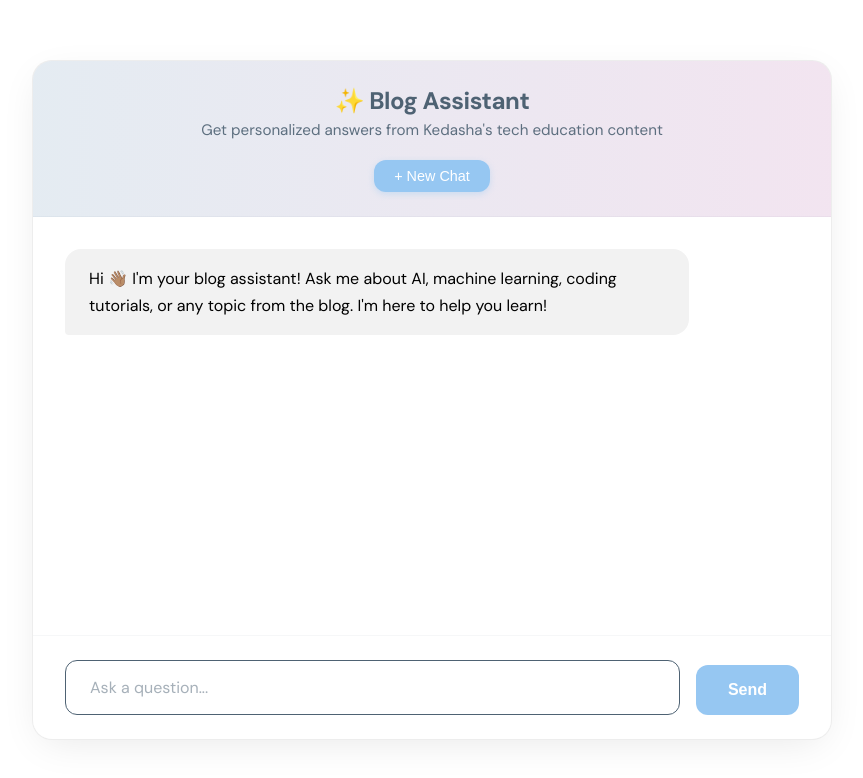
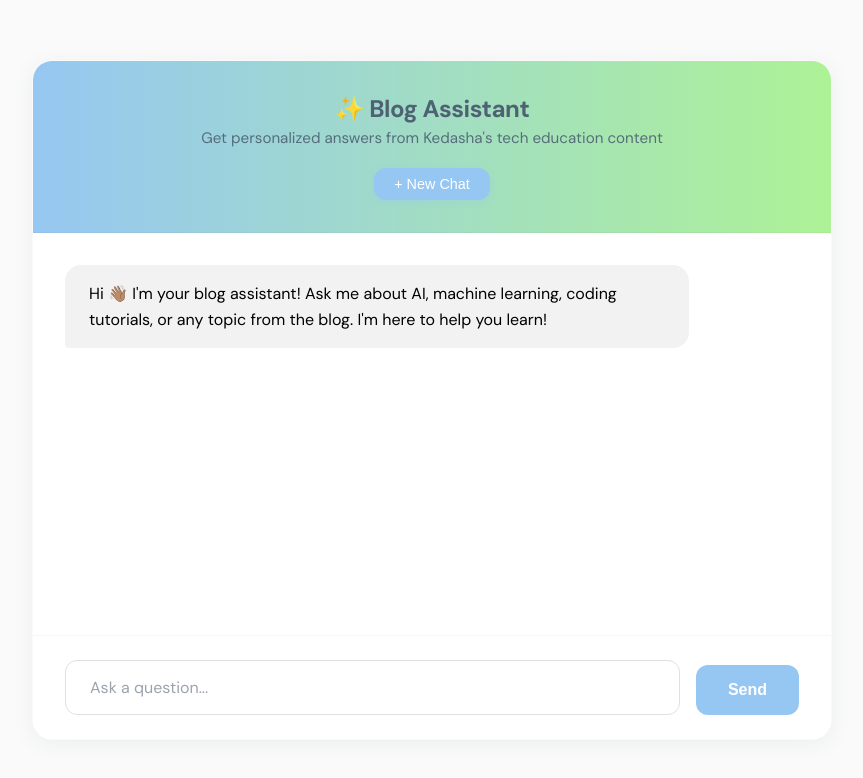
Before and after one commit to mongodb-developer/LangGraph.js-MongoDB-Example, a plain HTML site: page public/index.html in a window 1280 px wide. Shown: the whole page, without its empty margins (208-1071 px from the left). Drawn offline with nearby package versions, Linux system fonts and the light colour scheme.

Commit message:
Update chat interface styles for improved aesthetics and user experience

```diff
--- a/public/index.html
+++ b/public/index.html
@@ -33,7 +33,7 @@
 
     body {
       font-family: 'DM Sans', 'Inter', sans-serif;
-      background-color: #ffffff;
+      background-color: #fafafa;
       min-height: 100vh;
       display: flex;
       justify-content: center;
@@ -46,9 +46,9 @@
     .chat-container {
       width: 100%;
       max-width: 800px;
-      background: var(--bg-warm-gray);
+      background: var(--white);
       border-radius: var(--radius-lg);
-      box-shadow: 0 10px 40px -10px rgba(0,0,0,0.1);
+      box-shadow: 0 4px 20px rgba(78, 98, 115, 0.08);
       overflow: hidden;
       display: flex;
       flex-direction: column;
@@ -58,8 +58,8 @@
 
     /* Header */
     .chat-header {
-      background: linear-gradient(90deg, rgba(150, 199, 242, 0.15) 0%, rgba(243, 150, 229, 0.15) 100%);
-      padding: 24px 32px;
+      background: linear-gradient(90deg, #96c7f2 0%, #adf296 100%);
+      padding: 32px;
       position: relative;
       border-bottom: 1px solid rgba(78, 98, 115, 0.05);
       display: flex;
@@ -114,7 +114,7 @@
       padding: 32px;
       display: flex;
       flex-direction: column;
-      gap: 24px;
+      gap: 20px;
       background: #ffffff;
     }
 
@@ -135,7 +135,7 @@
       max-width: 85%;
       padding: 16px 24px;
       border-radius: var(--radius-md);
-      line-height: 1.7;
+      line-height: 1.6;
       font-size: 1rem;
       animation: fadeIn 0.3s ease-out;
       position: relative;
@@ -148,7 +148,7 @@
 
     /* User Message */
     .message.user {
-      background-color: rgba(150, 199, 242, 0.2);
+      background-color: rgba(150, 199, 242, 0.25);
       color: var(--slate-blue);
       align-self: flex-end;
       border-bottom-right-radius: 4px;
@@ -194,7 +194,7 @@
     .chat-input {
       flex: 1;
       padding: 16px 24px;
-      border: 1px solid var(--slate-blue);
+      border: 1px solid #e0e0e0;
       border-radius: var(--radius-sm);
       font-family: inherit;
       font-size: 1rem;
@@ -205,12 +205,12 @@
     }
 
     .chat-input:focus {
-      border-color: var(--sky-blue);
-      box-shadow: 0 0 0 4px rgba(150, 199, 242, 0.1);
+      border: 2px solid var(--sky-blue);
+      box-shadow: 0 0 0 3px rgba(150, 199, 242, 0.1);
     }
 
     .chat-input::placeholder {
-      color: rgba(78, 98, 115, 0.5);
+      color: #9ca3af;
     }
 
     /* Send Button */
@@ -223,7 +223,7 @@
       font-size: 1rem;
       font-weight: 600;
       cursor: pointer;
-      transition: all 0.3s cubic-bezier(0.175, 0.885, 0.32, 1.275);
+      transition: all 0.2s ease;
     }
 
     .send-button:hover {
```
